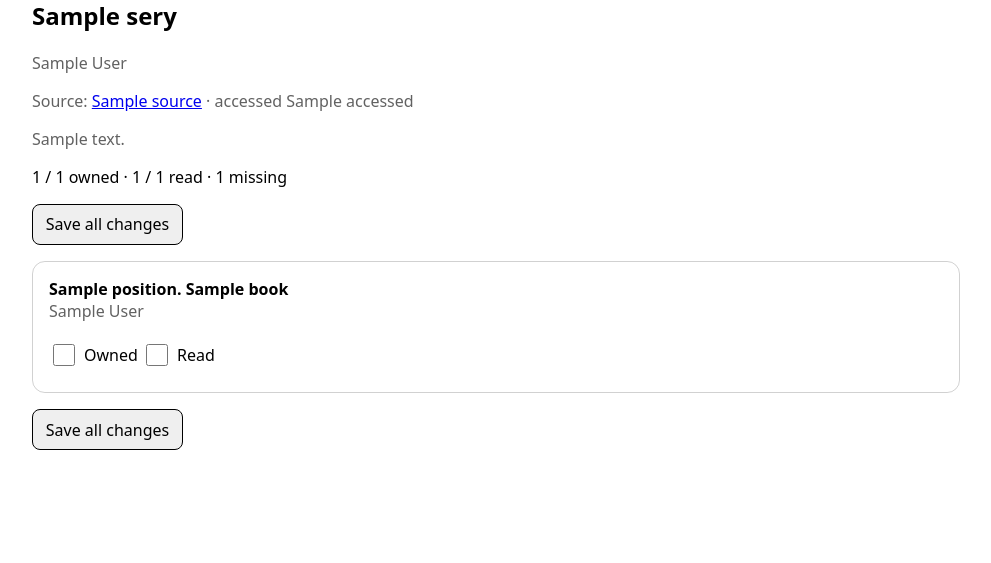
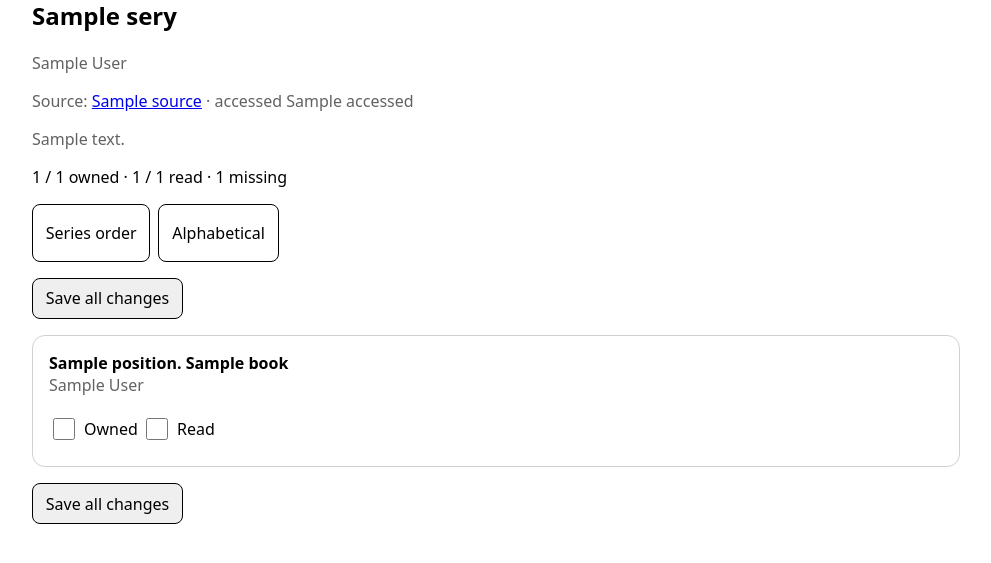
Before and after one commit to Singletoned/shelfpath, a Python web app: template templates/series.html in a window 1280 px wide. Shown: the part 178-741 px from the top of the page, without its empty margins (144-1135 px from the left). Run offline with Jinja, Linux system fonts and the light colour scheme; the template is opened without the code that fills it: most values are stand-ins (such as "Sample title", 1, 10 or a date in 2020).

Commit message:
Allow series pages to sort alphabetically

```diff
--- a/templates/base.html
+++ b/templates/base.html
@@ -86,6 +86,13 @@
         min-height: 1.4rem;
         min-width: 1.4rem;
       }
+      .actions {
+        display: flex;
+        flex-wrap: wrap;
+        gap: 0.5rem;
+        margin: 1rem 0;
+      }
+      .button,
       button {
         border: 1px solid ButtonBorder;
         border-radius: 0.5rem;
@@ -93,6 +100,16 @@
         font: inherit;
         min-height: 2.6rem;
         padding: 0.45rem 0.8rem;
+      }
+      .button {
+        align-items: center;
+        color: CanvasText;
+        display: inline-flex;
+        text-decoration: none;
+      }
+      .button.active {
+        background: Highlight;
+        color: HighlightText;
       }
     </style>
   </head>
--- a/templates/series.html
+++ b/templates/series.html
@@ -21,7 +21,23 @@ endblock title %} {% block content %}
   }} missing
 </p>
 
-<form method="post" action="{{ url_for('series_state', series_id=series.id) }}">
+<div class="actions" aria-label="Sort books">
+  <a
+    class="button {% if sort_order == 'series' %}active{% endif %}"
+    href="{{ url_for('series', series_id=series.id) }}?sort=series"
+    >Series order</a
+  >
+  <a
+    class="button {% if sort_order == 'title' %}active{% endif %}"
+    href="{{ url_for('series', series_id=series.id) }}?sort=title"
+    >Alphabetical</a
+  >
+</div>
+
+<form
+  method="post"
+  action="{{ url_for('series_state', series_id=series.id) }}?sort={{ sort_order }}"
+>
   <p><button type="submit">Save all changes</button></p>
   <ol class="book-list">
     {% for book in series.books %}
```
Also changed, not shown: app.py (+25 -5 lines), tests/test_app.py (+52 -0 lines).
